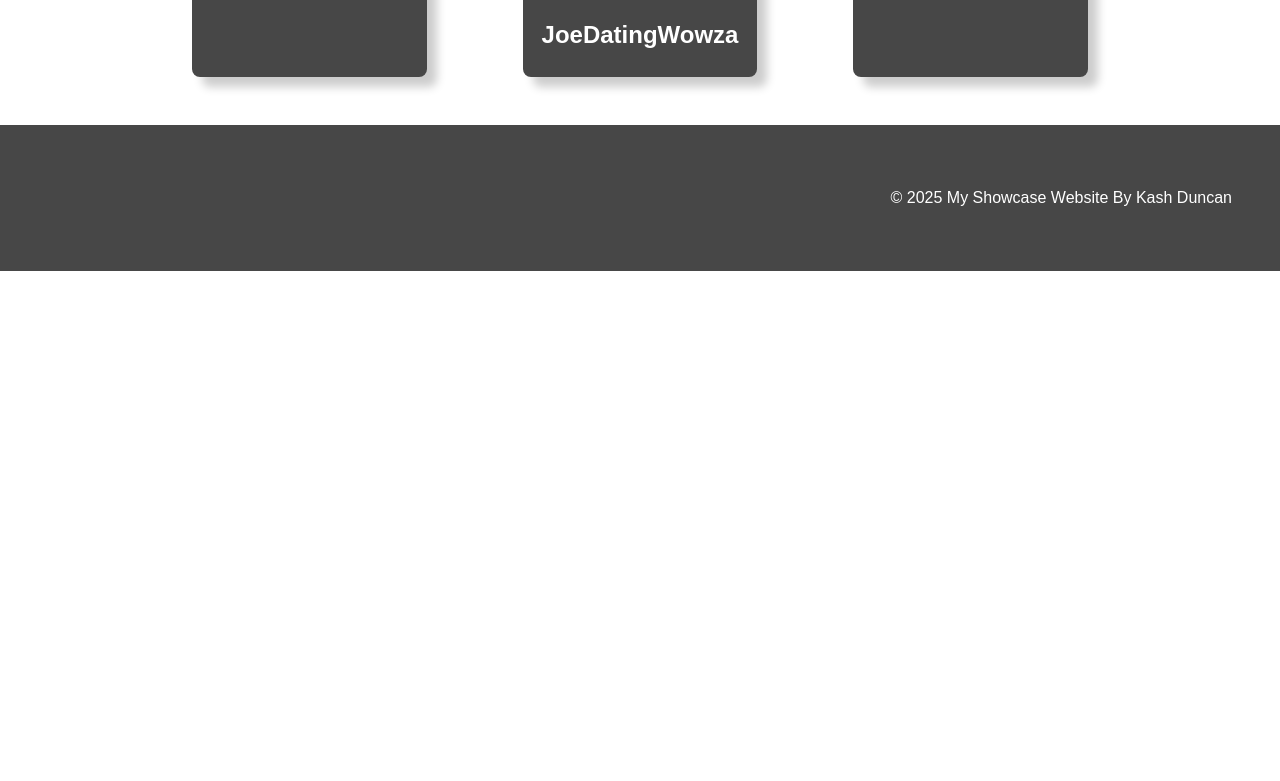
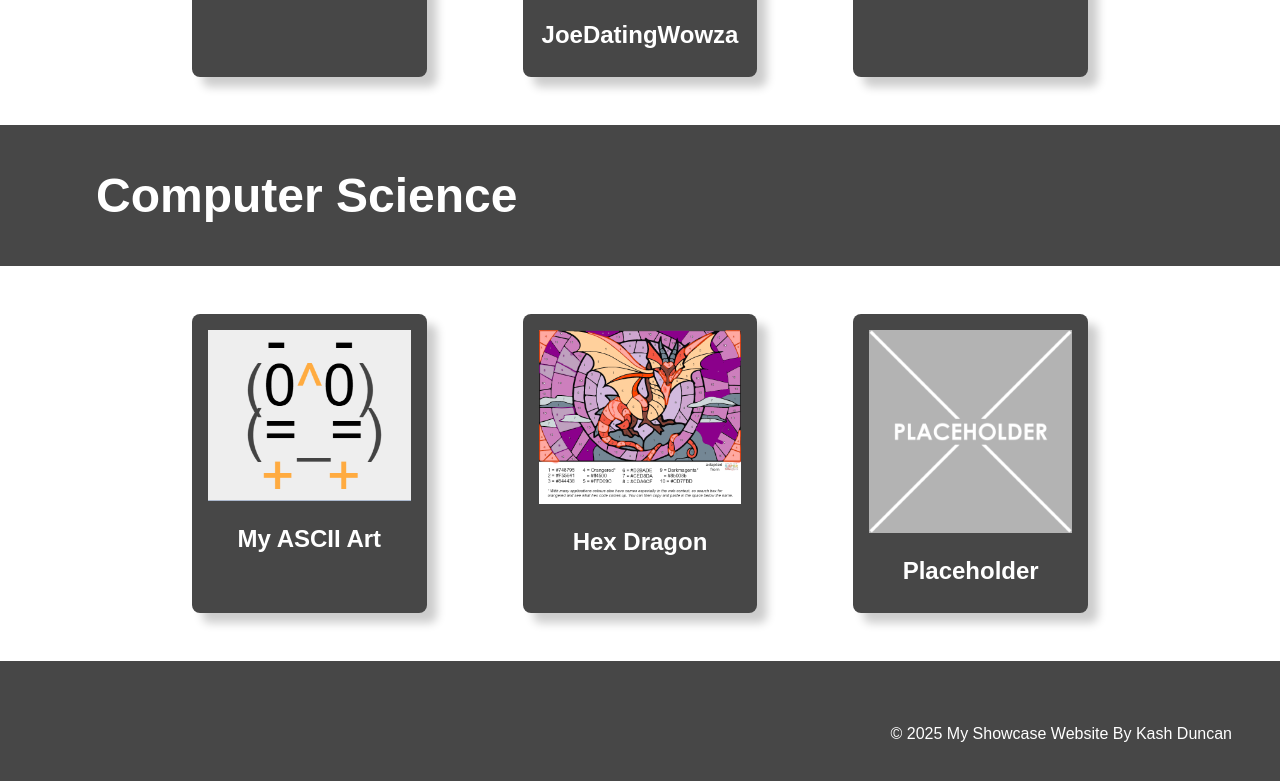
Before and after one commit to Kash-Duncan/MyYear10Website, a plain HTML site: page index.html in a window 1280 px wide. Shown: the part 681-1462 px from the top of the page. Before the commit the page ends 952 px from the top, so only its background shows below. Drawn offline with Linux system fonts and the light colour scheme.

Commit message:
Added Computer Science

```diff
--- a/index.html
+++ b/index.html
@@ -42,7 +42,31 @@
 <!-- End of topic one------------------------------------------------------------------------------------------ -->
 
 <!-- Copy and paste the section from above to make your next section -->
-
+<!-- Topic Two ------------------------------------------------------------------------------------------------- -->
+    <!-- The First Topic Section -->
+    <section class="topic">
+        <!-- the topic title a big bar with text in it -->
+        <div class="topic-title">
+            <h1>Computer Science</h1>
+        </div>
+        <!-- now a three column grid of images -->
+        <div class="topic-content">
+            <!-- one "card" which includes an image with a text below it -->
+            <div class="topic-card">
+                <img src="images/ASCIIart.PNG" alt="My ASCII Art!">
+                <h2 class="topic-card-text">My ASCII Art</h2>
+            </div>
+            <div class="topic-card">
+                <img src="images/HexDragon.png" alt="HexDragon!">
+                <h2 class="topic-card-text">Hex Dragon</h2>
+            </div>
+            <div class="topic-card">
+                <img src="images/placeholder-1024x1024.png" alt="change this too!">
+                <h2 class="topic-card-text">Placeholder</h2>
+            </div>
+        </div>
+    </section>
+<!-- End of topic Two------------------------------------------------------------------------------------------ -->
 
 
     <!-- A Simple Website Footer ------------------------------------------------------------------------------ -->
```
Also changed, not shown: images/ASCIIart.PNG (added), images/HexDragon.png (added).
